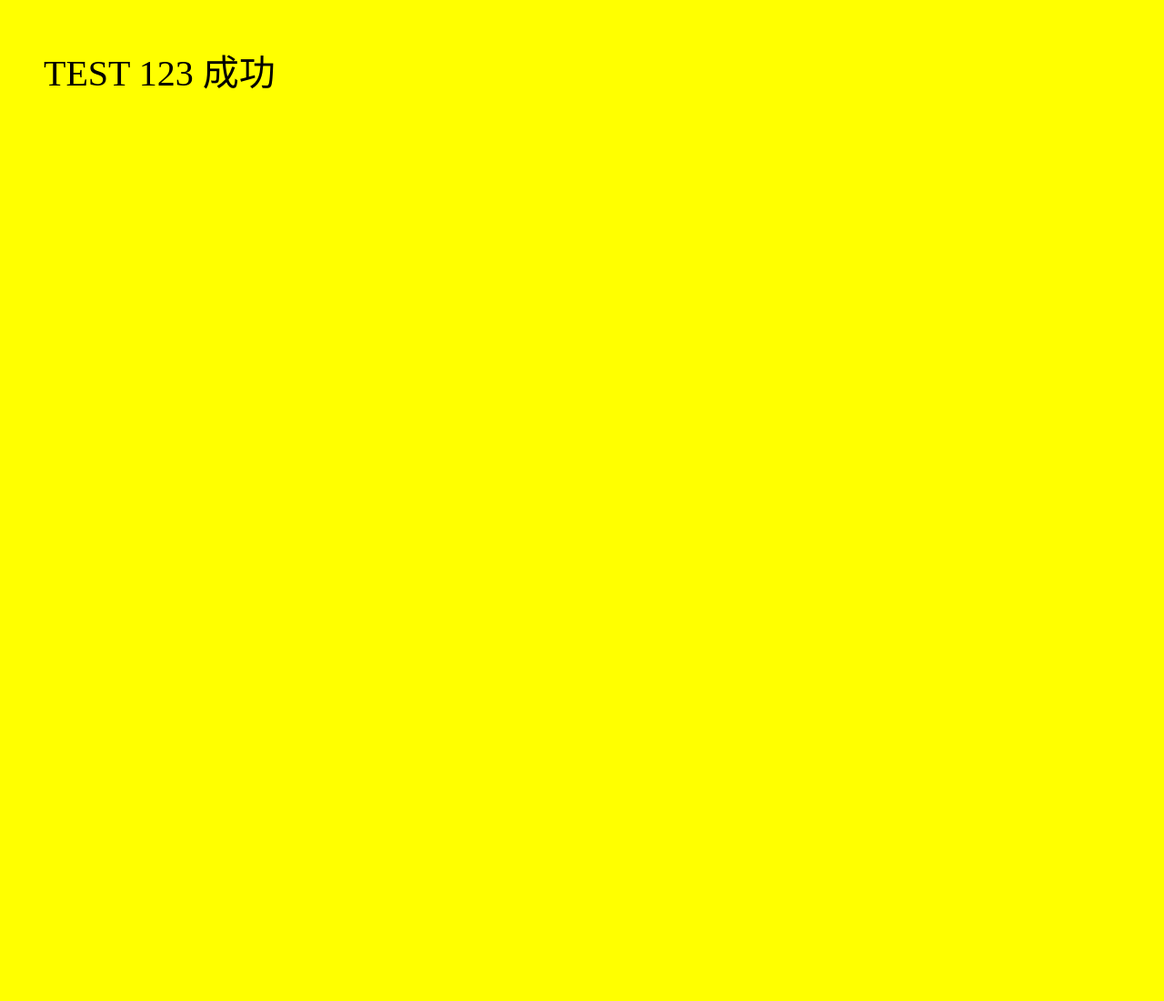
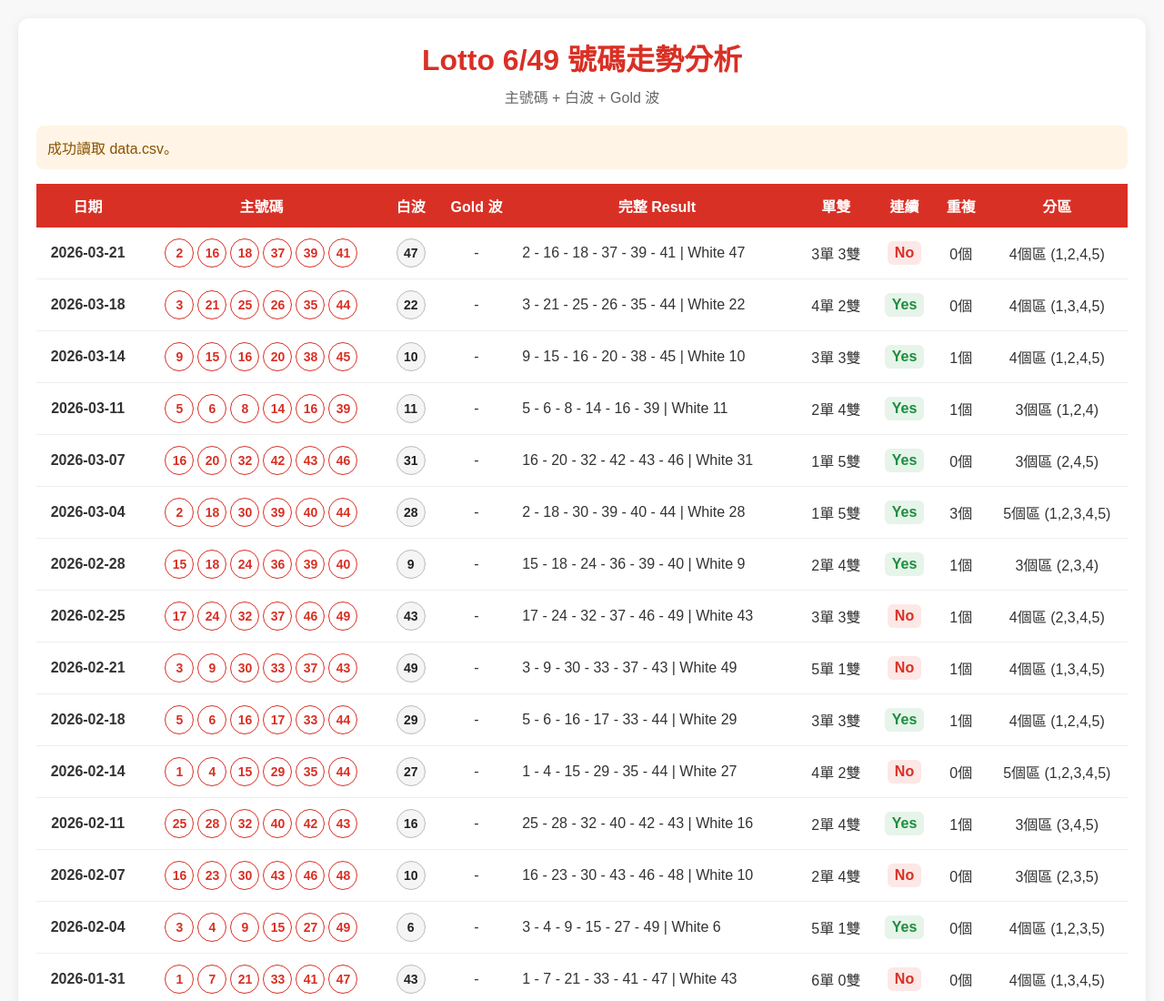
Before and after one commit to ycmycmkaka/lotto649-stats, a plain HTML site: page index.html in a window 1280 px wide. Shown: the top 1100 px of the page at 91% size. Before the commit the page ends 800 px from the top, so only its background shows below. Drawn offline with nearby package versions, Linux system fonts and the light colour scheme.

Commit message:
Update index.html

```diff
--- a/index.html
+++ b/index.html
@@ -3,9 +3,208 @@
 <head>
   <meta charset="UTF-8">
   <meta name="viewport" content="width=device-width, initial-scale=1.0">
-  <title>Test Page</title>
+  <title>Lotto 6/49 號碼走勢分析</title>
+  <script src="https://cdnjs.cloudflare.com/ajax/libs/PapaParse/5.3.2/papaparse.min.js"></script>
+  <style>
+    body {
+      font-family: Arial, sans-serif;
+      background: #f8f8f8;
+      margin: 0;
+      padding: 20px;
+      color: #333;
+    }
+    .container {
+      max-width: 1200px;
+      margin: 0 auto;
+      background: #fff;
+      border-radius: 12px;
+      padding: 20px;
+      box-shadow: 0 2px 12px rgba(0,0,0,0.08);
+    }
+    h1 {
+      margin: 0 0 8px;
+      text-align: center;
+      color: #d93025;
+    }
+    .sub {
+      text-align: center;
+      color: #666;
+      margin-bottom: 20px;
+    }
+    .msg {
+      padding: 12px;
+      border-radius: 8px;
+      background: #fff4e5;
+      color: #8a5300;
+      margin-bottom: 16px;
+    }
+    .table-wrap {
+      overflow-x: auto;
+    }
+    table {
+      width: 100%;
+      min-width: 1000px;
+      border-collapse: collapse;
+    }
+    th {
+      background: #d93025;
+      color: white;
+      padding: 12px 8px;
+      text-align: center;
+    }
+    td {
+      border-bottom: 1px solid #eee;
+      padding: 12px 8px;
+      text-align: center;
+      vertical-align: middle;
+    }
+    .balls {
+      white-space: nowrap;
+    }
+    .ball {
+      display: inline-flex;
+      align-items: center;
+      justify-content: center;
+      width: 30px;
+      height: 30px;
+      border-radius: 50%;
+      margin: 0 2px;
+      font-weight: bold;
+      font-size: 14px;
+    }
+    .main-ball {
+      background: #fff;
+      color: #d93025;
+      border: 1px solid #d93025;
+    }
+    .white-ball {
+      background: #f5f5f5;
+      color: #222;
+      border: 1px solid #bbb;
+    }
+    .gold-ball {
+      background: #f4c542;
+      color: #222;
+      border: 1px solid #c89f19;
+    }
+    .yes {
+      display: inline-block;
+      background: #e6f4ea;
+      color: #1e8e3e;
+      padding: 4px 8px;
+      border-radius: 6px;
+      font-weight: bold;
+    }
+    .no {
+      display: inline-block;
+      background: #fce8e6;
+      color: #d93025;
+      padding: 4px 8px;
+      border-radius: 6px;
+      font-weight: bold;
+    }
+    .left {
+      text-align: left;
+      white-space: nowrap;
+    }
+  </style>
 </head>
-<body style="background: yellow; font-size: 40px; padding: 40px;">
-  TEST 123 成功
+<body>
+  <div class="container">
+    <h1>Lotto 6/49 號碼走勢分析</h1>
+    <div class="sub">主號碼 + 白波 + Gold 波</div>
+
+    <div id="status" class="msg">正在讀取 data.csv...</div>
+
+    <div class="table-wrap" id="table-wrap"></div>
+  </div>
+
+  <script>
+    const csvUrl = "data.csv?t=" + Date.now();
+
+    function safe(v) {
+      return v === undefined || v === null || v === "" ? "-" : v;
+    }
+
+    Papa.parse(csvUrl, {
+      download: true,
+      header: true,
+      skipEmptyLines: true,
+      complete: function(results) {
+        const rows = (results.data || []).filter(r => r.date && r.n1);
+
+        if (!rows.length) {
+          document.getElementById("status").innerText = "讀到 data.csv，但冇有效資料。";
+          document.getElementById("table-wrap").innerHTML = "";
+          return;
+        }
+
+        document.getElementById("status").innerText = "成功讀取 data.csv。";
+
+        let html = `
+          <table>
+            <thead>
+              <tr>
+                <th>日期</th>
+                <th>主號碼</th>
+                <th>白波</th>
+                <th>Gold 波</th>
+                <th>完整 Result</th>
+                <th>單雙</th>
+                <th>連續</th>
+                <th>重複</th>
+                <th>分區</th>
+              </tr>
+            </thead>
+            <tbody>
+        `;
+
+        rows.forEach(row => {
+          let ballsHtml = "";
+          for (let i = 1; i <= 6; i++) {
+            ballsHtml += `<span class="ball main-ball">${safe(row["n" + i])}</span>`;
+          }
+
+          const whiteHtml = row.white && row.white !== "-"
+            ? `<span class="ball white-ball">${row.white}</span>`
+            : "-";
+
+          const goldHtml = row.gold && row.gold !== "-"
+            ? `<span class="ball gold-ball">${row.gold}</span>`
+            : "-";
+
+          const resultText = row.result && row.result.trim()
+            ? row.result
+            : [
+                row.n1, row.n2, row.n3, row.n4, row.n5, row.n6
+              ].filter(Boolean).join(" - ");
+
+          const consecClass = row.consecutive === "Yes" ? "yes" : "no";
+
+          html += `
+            <tr>
+              <td><strong>${safe(row.date)}</strong></td>
+              <td><div class="balls">${ballsHtml}</div></td>
+              <td>${whiteHtml}</td>
+              <td>${goldHtml}</td>
+              <td class="left">${safe(resultText)}</td>
+              <td>${safe(row.odd_even)}</td>
+              <td><span class="${consecClass}">${safe(row.consecutive)}</span></td>
+              <td>${safe(row.repeats)}個</td>
+              <td>${safe(row.zone)}</td>
+            </tr>
+          `;
+        });
+
+        html += "</tbody></table>";
+        document.getElementById("table-wrap").innerHTML = html;
+      },
+      error: function(err) {
+        document.getElementById("status").innerText = "讀取 data.csv 失敗。";
+        document.getElementById("table-wrap").innerHTML = "";
+        console.error(err);
+      }
+    });
+  </script>
 </body>
 </html>
```
